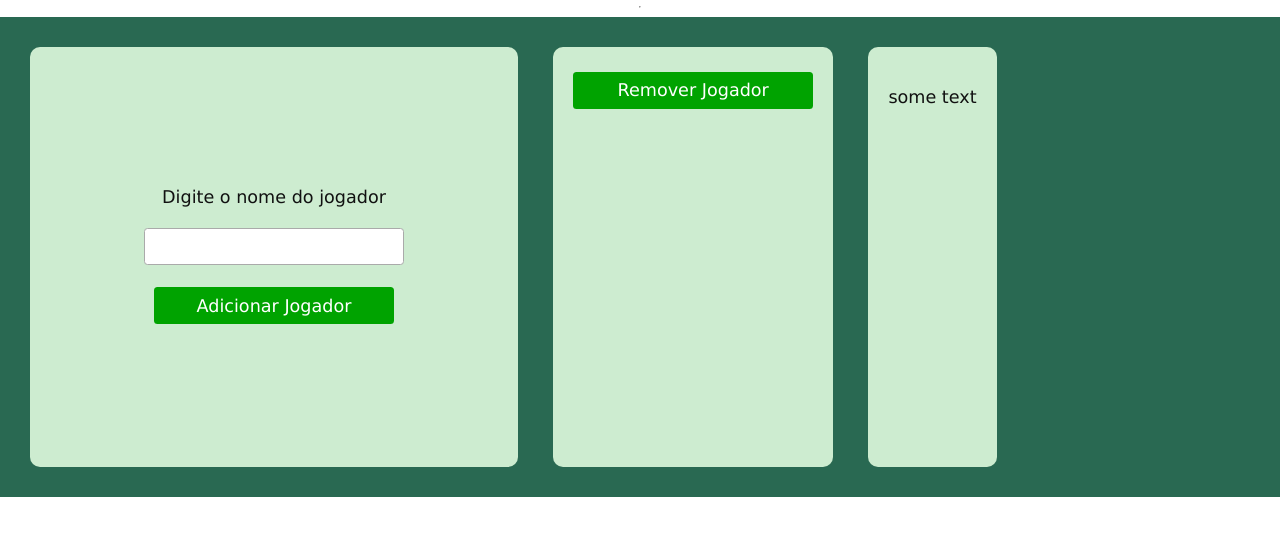
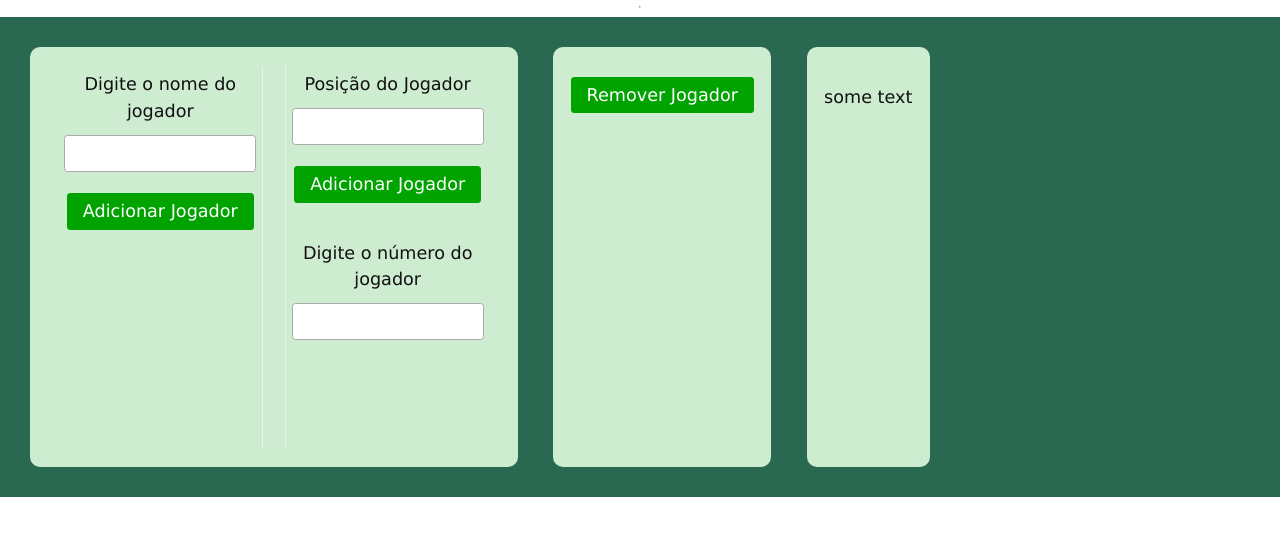
Before and after one commit to mrdsantos/OneBitCode, a plain HTML site: page javascript_dom/escalacao_time_exercise/index.html in a window 1280 px wide. Shown: the part 98-634 px from the top of the page. Drawn offline with Linux system fonts and the light colour scheme.

Commit message:
add some css and elements but halt development
I'm having trouble to insert the <input> tag inside the <label> using the document.createElement().

```diff
--- a/javascript_dom/escalacao_time_exercise/content/script/script.js
+++ b/javascript_dom/escalacao_time_exercise/content/script/script.js
@@ -39,14 +39,16 @@ document
 			{ id: "playerListCol" }
 		)
 	)
-document
-	.getElementById("playerAddCol")
-	.append(
-		Object.assign(document.createElement("div"), { id: "playerAddColLeft" }),
-		Object.assign(document.createElement("div"), { id: "playerAddColRight" })
-	)
+document.getElementById("playerAddCol").append(
+	Object.assign(document.createElement("div"), {
+		id: "playerAddColLeft",
+	}),
+	Object.assign(document.createElement("div"), {
+		id: "playerAddColRight",
+	})
+)
 
-// create forms of left column inside playerAddColumn
+// create content of left column inside playerAddColLeft
 document
 	.getElementById("playerAddColLeft")
 	.append(
@@ -68,7 +70,6 @@ document
 		)
 	)
 
-// create buttons
 document
 	.getElementById("playerAddColLeft")
 	.append(
@@ -79,6 +80,65 @@ document
 		)
 	)
 
+// create content of right column inside playerAddColRight
+document
+	.getElementById("playerAddColRight")
+	.append(
+		Object.assign(
+			document.createElement("label"),
+			{ for: "playerPositionAdd" },
+			{ textContent: "Posição do Jogador" }
+		)
+	)
+
+document
+	.getElementById("playerAddColRight")
+	.append(
+		document.createElement(
+			Object.assign("input"),
+			{ type: "text" },
+			{ name: "playerNameAdd" },
+			{ placeholder: "Digite o nome do jogador" }
+		)
+	)
+
+document
+	.getElementById("playerAddColRight")
+	.append(
+		Object.assign(
+			document.createElement("button"),
+			{ id: "btnAdd" },
+			{ textContent: "Adicionar Jogador" }
+		)
+	)
+
+document
+	.getElementById("playerAddColRight")
+	.append(
+		Object.assign(
+			document.createElement("br")),(document.createElement("br")) 	)
+
+
+document
+	.getElementById("playerAddColRight")
+	.append(
+		Object.assign(
+			document.createElement("label"),
+			{ for: "playerAdd" },
+			{ textContent: "Digite o número do jogador" },
+			{ name: "playerAdd" },
+			{ input: "text"}
+		)
+	)
+
+document
+	.getElementById("playerAddColRight")
+	.append(Object.assign(document.createElement("input"),
+	{type: "text"},
+	{name: "playerAdd"}
+	))
+
+// create buttons
 document
 	.getElementById("playerRmvCol")
 	.append(
--- a/javascript_dom/escalacao_time_exercise/index.css
+++ b/javascript_dom/escalacao_time_exercise/index.css
@@ -18,32 +18,37 @@ body {
 
 .column {
     background-color: rgba(230, 255, 227, 0.87);
-    padding: 20px 20px;
+    padding: 1.1em 1em;
     border-radius: 10px;
 }
 
 #playerAddCol {
     max-width: 40%;
-    flex-grow: 1;
-    align-content: center;
+    display: flex;
+    flex-flow: row wrap;
+    justify-content: space-evenly;
 }
 
 #playerAddColLeft {
-    display: flex;
-    flex-flow: column wrap;
-    align-items: center;
-    gap: 1em;
+    max-width: 45%;
+    margin: 0 auto;
+    padding: 0.3em;
+    text-align: center;
+    border-right: 0.5px rgba(255, 255, 255, 0.486) solid;
 }
 
 #playerAddColRight {
-    display: flex;
-    flex-flow: column wrap;
-    align-items: center;
-    gap: 1em;
+    max-width: 45%;
+    margin: 0 auto;
+    padding: 0.3em;
+    text-align: center;
+    border-left: 0.5px rgba(255, 255, 255, 0.486) solid;
 }
 
-input {
-    width: 260px;
+#playerAddCol > * > label, input, button {
+    margin: 0.6em auto;
+    max-width: fit-content;
+
 }
 
 #btnAdd {
```
